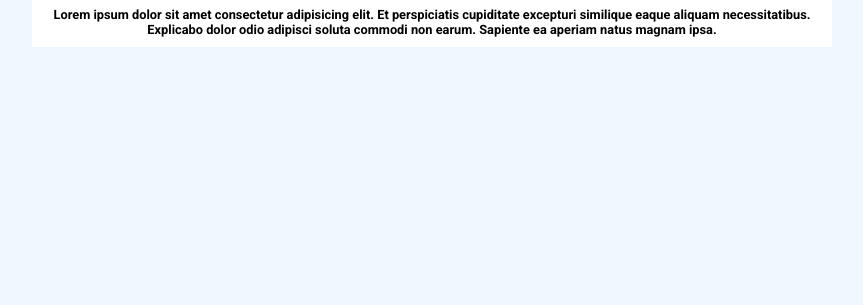
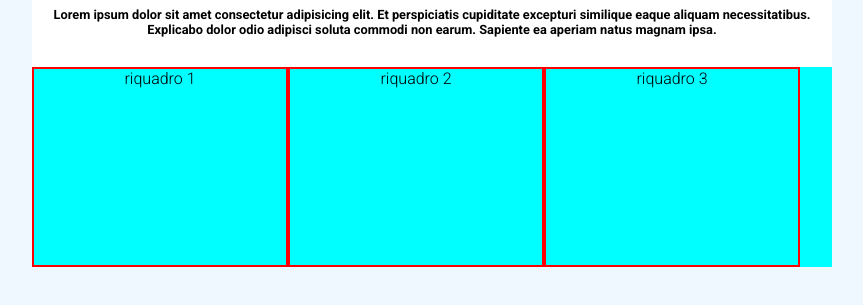
Before and after one commit to Marco-Vigilio/html-css-float-cards, a plain HTML site: page index.html in a window 1280 px wide. Shown: the part 101-406 px from the top of the page, without its empty margins (208-1071 px from the left). Drawn offline with Linux system fonts and the light colour scheme.

Commit message:
creazione di container

```diff
--- a/index.html
+++ b/index.html
@@ -11,7 +11,7 @@
         <title>Floating Cards</title>
     </head>
     <body>
-        <main class="container">
+        <main class="box">
             <!--TITLE-->
             <section>
                 <h1>
@@ -21,8 +21,16 @@
             </section>
 
             <!--CARDS-->
-            <section>
-
+            <section class="container colorato">
+                <div class="r1">
+                    riquadro 1
+                </div>
+                <div class="r1">
+                    riquadro 2
+                </div>
+                <div class="r1">
+                    riquadro 3
+                </div>
             </section>
         </main>
     </body>
--- a/style/style.css
+++ b/style/style.css
@@ -3,6 +3,12 @@
     margin: 0;
     padding: 0;
     box-sizing: border-box;
+}
+
+.container::after{
+    content: "";
+    display: table;
+    clear: both;
 }
 
 body{
@@ -11,7 +17,7 @@ body{
     font-family: 'Roboto', sans-serif;
 }
 
-.container{
+.box{
     background-color: white;
     width: 800px;
     margin: 0 auto;
@@ -29,5 +35,20 @@ h1{
 
 .didascalia{
     padding: 10px 0;
+    padding-bottom: 30px;
     font-size: .8rem;
 }
+
+div{
+    width: 32%;
+    height: 200px;
+    border: 2px solid red;
+}
+
+.r1{
+    float: left;
+}
+
+.colorato{
+    background-color: aqua;
+}
```
